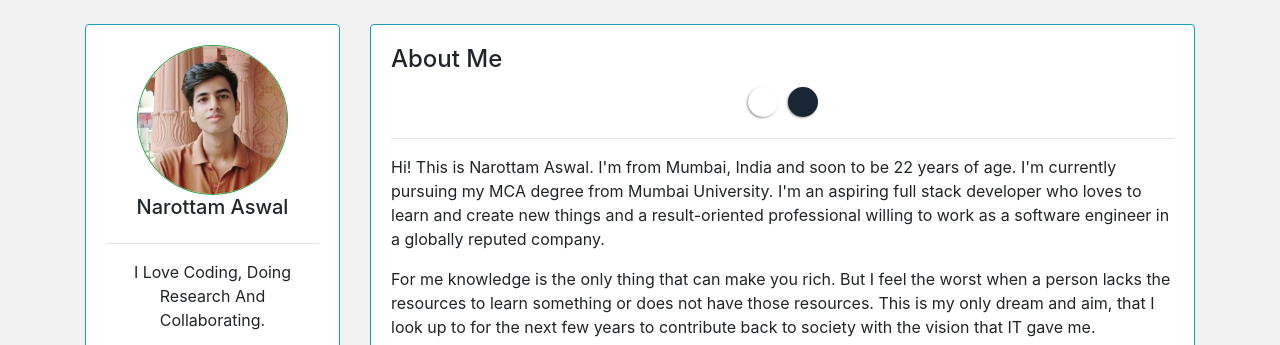
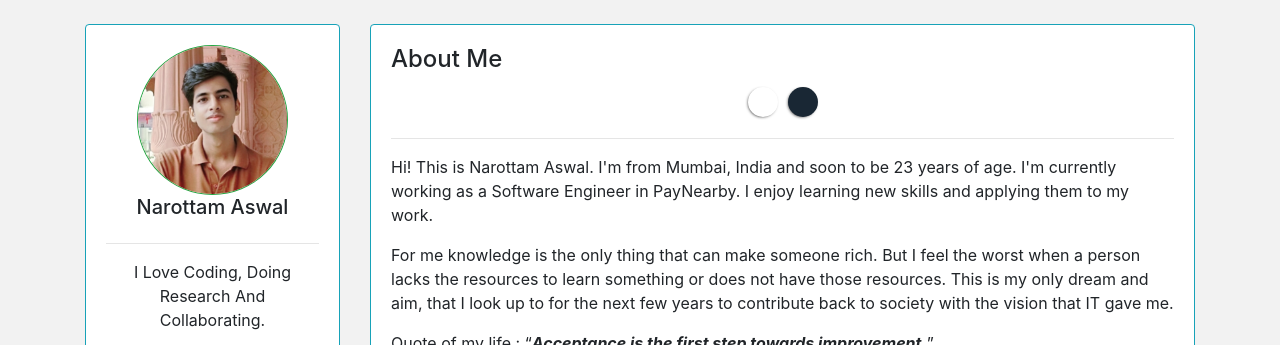
Before and after one commit to narottamaswal/portfoliov1, a plain HTML site: page index.html in a window 1280 px wide. Shown: the top 345 px of the page. Drawn offline with nearby package versions, Linux system fonts and the light colour scheme.

Commit message:
updated code

```diff
--- a/index.html
+++ b/index.html
@@ -39,9 +39,9 @@
                 </div>
 <hr>
              <p>
-                   Hi! This is Narottam Aswal. I'm from Mumbai, India and soon to be 22 years of age. I'm currently pursuing my MCA degree from Mumbai University. I'm an aspiring full stack developer who loves to learn and create new things and a result-oriented professional willing to work as a software engineer in a globally reputed company.
+                   Hi! This is Narottam Aswal. I'm from Mumbai, India and soon to be 23 years of age. I'm currently working as a Software Engineer in PayNearby. I enjoy learning new skills and applying them to my work.
           </p>
-                <p>For me knowledge is the only thing that can make you rich.
+                <p>For me knowledge is the only thing that can make someone rich.
 But I feel the worst when a person lacks the resources to learn something or does not have those resources. This is my only dream and aim, that I look up to for the next few years to contribute back to society with the vision that IT gave me.</p>
 
                 <p>Quote of my life :  <q><i><b>Acceptance is the first step towards improvement.</b></i></q> </p>
```
